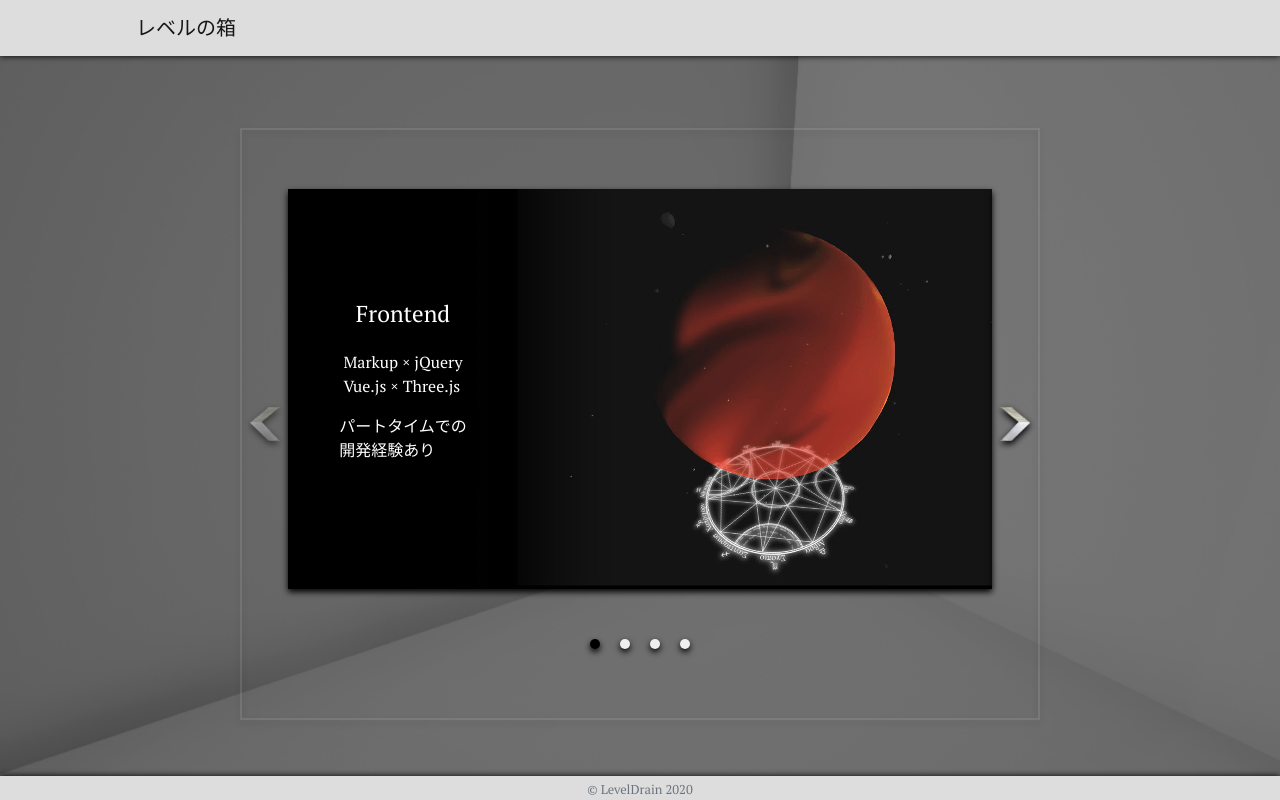
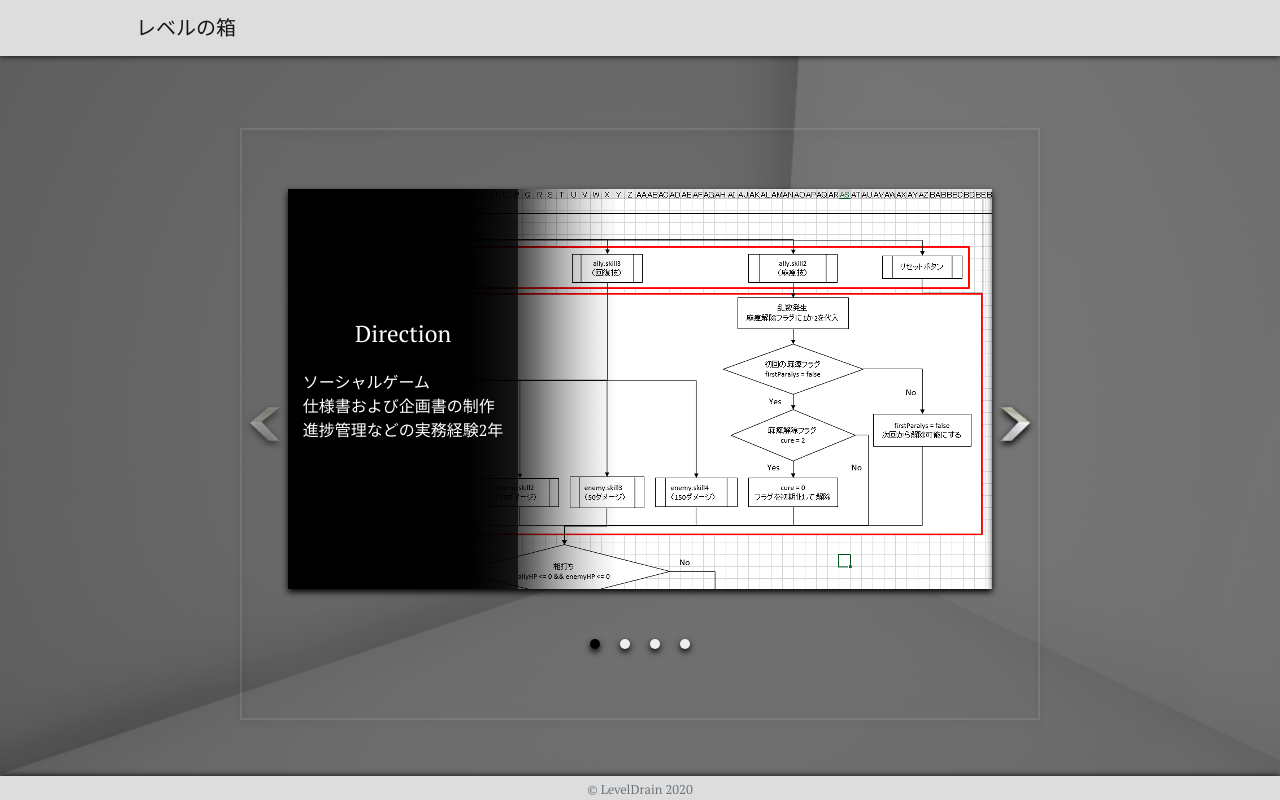
Before and after one commit to LevelDrain/portfolio_v3, a Vue app: page / in a window 1280 px wide. Built offline with nearby package versions, Linux system fonts and the light colour scheme.

Commit message:
一部文言の変更のみ

```diff
--- a/src/views/Home.vue
+++ b/src/views/Home.vue
@@ -12,6 +12,20 @@
           <carousel ref="carousel" :per-page="1" :navigation-enabled="true"
                     :navigation-prev-label="navigationPrev" :navigation-next-label="navigationNext" @pageChange="test">
             <slide>
+              <div class="slider-inner">
+                <div class="slider-txt">
+                  <h3 class="slider-txt-ttl">Direction</h3>
+                  <p>
+                    ソーシャルゲーム<br>
+                    仕様書および企画書の制作<br>
+                    進捗管理などの実務経験2年
+                  </p>
+                </div>
+                <img src="../assets/img/banner_4_pc.png" alt="" class="slider-banner">
+              </div>
+            </slide>
+
+            <slide>
               <div class="slider-inner" @click="openLink('article1')">
                 <div class="slider-txt">
                   <h3 class="slider-txt-ttl">Frontend</h3>
@@ -25,16 +39,6 @@
                   </p>
                 </div>
                 <img src="../assets/img/banner_2_pc.png" alt="" class="slider-banner">
-              </div>
-            </slide>
-
-            <slide>
-              <div class="slider-inner">
-                <div class="slider-txt">
-                  <h3 class="slider-txt-ttl">Direction</h3>
-                  <p>自信作を集めました</p>
-                </div>
-                <img src="../assets/img/banner_4_pc.png" alt="" class="slider-banner">
               </div>
             </slide>
 
```
